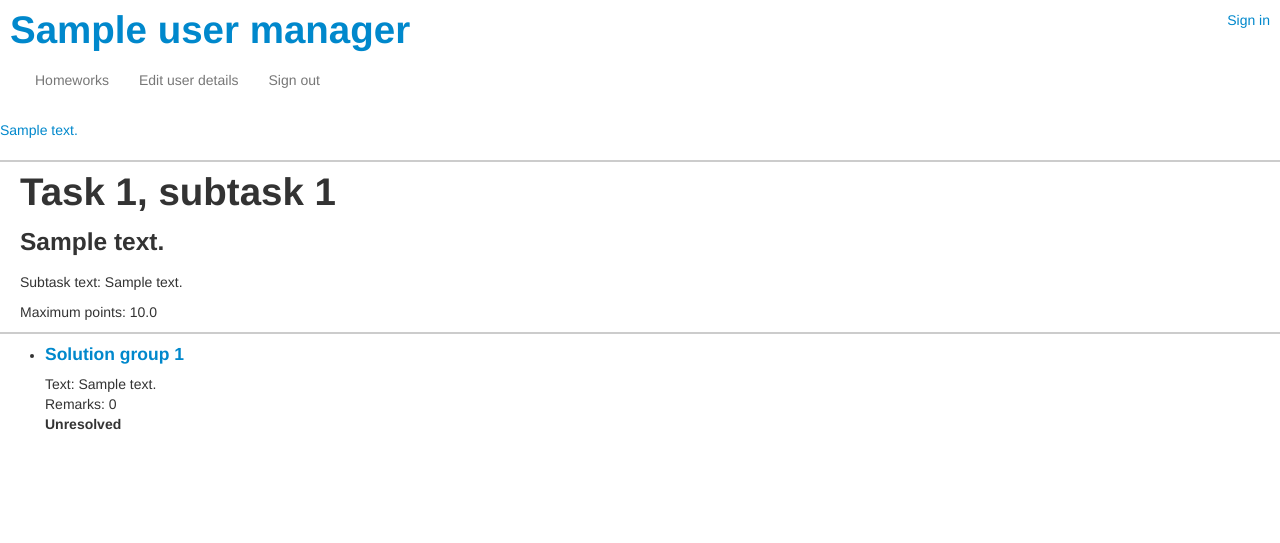
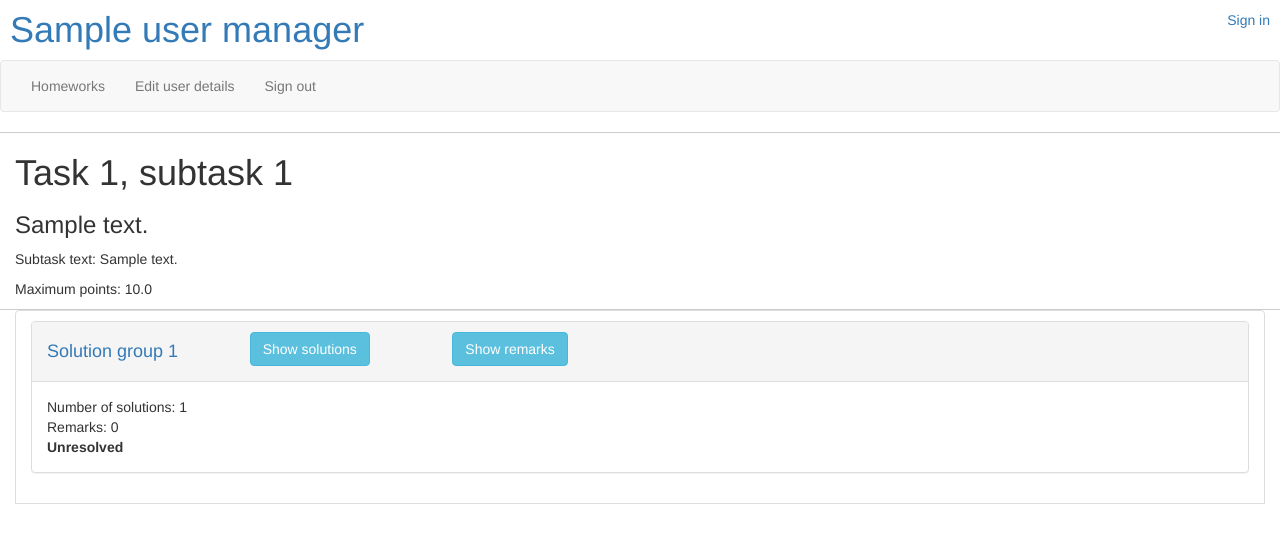
Before and after one commit to KSET/OKOSL_homeworks, a Flask app: template app/templates/subtask_page.html in a window 1280 px wide. Shown: the top 543 px of the page. Run offline with Flask 2, Linux system fonts and the light colour scheme; tables that the repository leaves empty hold one stand-in row (values such as "Sample post"); the template is opened without the code that fills it: values that come from a table or form of the project are taken from there, most other values are stand-ins (such as "Sample title", 1, 10 or a date in 2020); data that the repository does not hold is empty; parts of the project's set-up code (start-up, migrations or seed data) failed here and were passed over; some libraries are stand-ins or nearby versions.

Commit message:
Prettified everything with Bootstrap.
Added panels for pretty listing, dropdowns for pretty solution checking, and solution drag-n-dropping.

```diff
--- a/app/templates/base.html
+++ b/app/templates/base.html
@@ -1,8 +1,10 @@
 <html>
   <head>
     <title>OKOSL Homeworks</title>
-    <!-- <link href="//netdna.bootstrapcdn.com/bootstrap/3.1.1/css/bootstrap.min.css" rel="stylesheet"> -->
-    <link href="/static/css/bootstrap.min.css" rel="stylesheet">
+    <link rel="stylesheet" href="https://maxcdn.bootstrapcdn.com/bootstrap/3.4.0/css/bootstrap.min.css">
+    <!-- <link href="/static/css/bootstrap.min.css" rel="stylesheet"> -->
+    <script src="https://ajax.googleapis.com/ajax/libs/jquery/3.4.1/jquery.min.js"></script>
+    <script src="https://maxcdn.bootstrapcdn.com/bootstrap/3.4.0/js/bootstrap.min.js"></script>
     <script type="text/javascript" src="{{ url_for('static', filename='js/okosl_helper.js') }}"></script>
     <style>
         hr { border-color: #cccccc; margin: 0; }
@@ -42,14 +44,14 @@
     </nav>
     {% endblock %}
 
-    {% block crumbs %}
+    <!-- {% block crumbs %}
     <div class="navbar navbar-default">
       {%- for crumb in breadcrumbs -%}
         <a href="{{ crumb.url }}">{{ crumb.text }}</a>
         {{ '/' if not loop.last }}
       {%- endfor -%}
     </div>
-    {% endblock %}
+    {% endblock %} -->
 
     <hr class="no-margins"/>
 
--- a/app/templates/subtask_page.html
+++ b/app/templates/subtask_page.html
@@ -1,28 +1,67 @@
 {% extends "base.html" %}
 
 {% block content %}
+<script type="text/javascript" src="{{ url_for('static', filename='js/drag_n_drop.js') }}"></script>
 <div class="container-fluid">
   <h1>Task {{ task.task_number }}, subtask {{ subtask.subtask_number }}</h1>
   <h3>{{ subtask.subtask_text }}</h3>
   <p>Subtask text: {{ subtask.subtask_text }}</p>
   <p>Maximum points: {{ subtask.max_points }}</p>
+  <div class="well well-sm" id="ajax-message-well" style="display: none">
+  </div>
 </div>
 <hr>
 <div class="container-fluid">
   <ul class="list-group">
   	{% for solution_group in subtask.solution_groups %}
       <li class="list-group-item">
+        <div class="panel panel-default">
+          <div class="panel-heading">
+            <div class="row">
+              <div class="col-xs-2">
                 <a href={{ url_for('solution_group', solution_group_id=solution_group.id, subtask_id=subtask.id, task_id=task.id, hw_id=homework.id) }}>
                   <h4>Solution group {{ solution_group.id }}</h4>
                 </a>
-        Text: {{ solution_group.solutions[0].solution_text }} <br>
+              </div>
+              <div class="col-xs-2">
+                <button type="button" class="btn btn-info" data-toggle="collapse" data-target="#solutions-{{ solution_group.id }}">Show solutions</button>
+              </div>
+              <div class="col-xs-2">
+                <button type="button" class="btn btn-info" data-toggle="collapse" data-target="#remarks-{{ solution_group.id }}">Show remarks</button>
+              </div>
+            </div>
+          </div>
+
+          <div class="panel-body">
+            <div class="collapse" id="solutions-{{ solution_group.id }}" ondragover="allow_drop(event)" ondrop="drop_solution(event)">
+              <h4>Solutions:</h4>
+              <ul class="list-group" id="solution_list-{{ solution_group.id }}">
+                {% for solution in solution_group.solutions %}
+                  <li class="list-group-item" id="solution-{{ solution.id }}" draggable="true" ondragstart="drag_solution(event)">
+                    <p>{{ solution.solution_text }}</p><hr>
+                  </li>
+                {% endfor %}
+              </ul>
+              <br>
+            </div>
+            <div class="collapse" id="remarks-{{ solution_group.id }}">
+              <h4>Remarks:</h4>
+              {% for remark in solution_group.remarks %}
+                {{ remark.text }} <hr>
+              {% endfor %}
+              <br>
+            </div>
+            Number of solutions: {{ solution_group.solutions.count() }} <br>
             Remarks: {{ solution_group.remarks | length }} <br>
             {% if solution_group.final_remark is none %}
               <b>Unresolved</b>
             {% else %}
               Final score percentage: <b>{{ solution_group.final_remark.score_percentage }}</b>
             {% endif %}
+          </div>
+        </div>
       </li>
+      <hr>
     {% endfor %}
   </ul>
 </div>
```
Also changed, not shown: app/templates/homework_page.html (+12 -5 lines), app/templates/homeworks.html (+15 -25 lines), app/templates/task_page.html (+7 -1 lines). Lines whose indentation alone changed are shown as unchanged.
